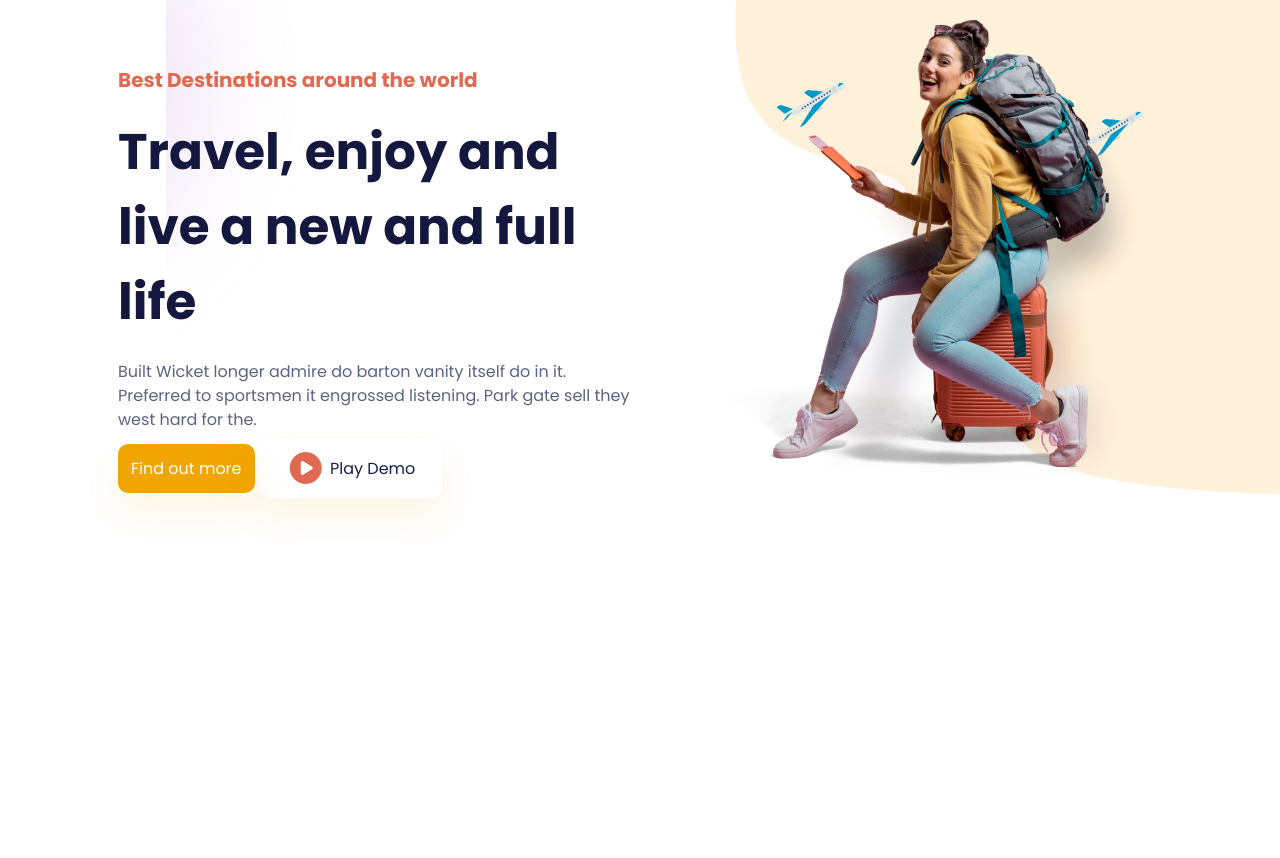
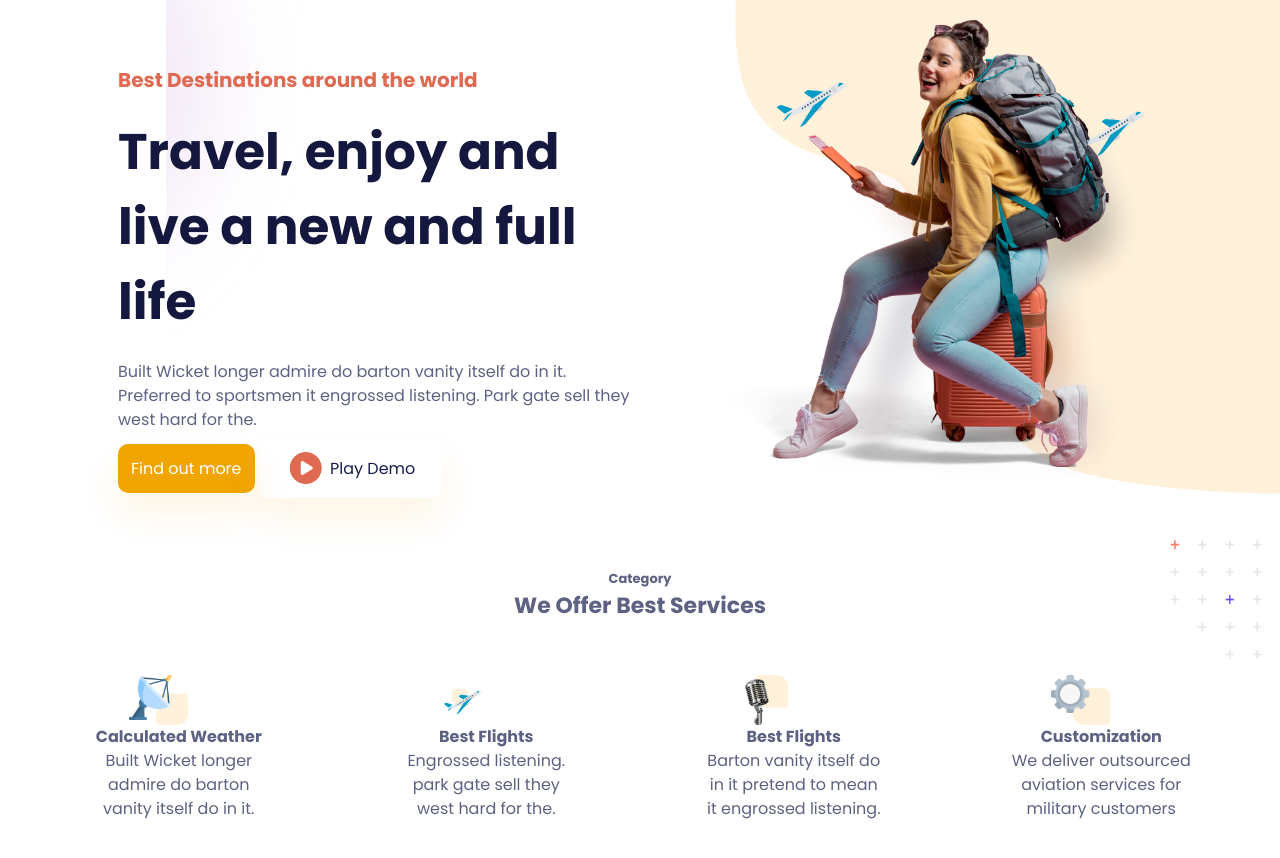
Before and after one commit to JidexBD/new_jado, a plain HTML site: page index.html in a window 1280 px wide. Shown: the part 66-924 px from the top of the page. Before the commit the page ends 800 px from the top, so only its background shows below. Drawn offline with Linux system fonts and the light colour scheme; files whose address does not match are found by name; a web font is replaced by a local one.

Commit message:
kinda done with the category section

```diff
--- a/css/layouts/header/header.css
+++ b/css/layouts/header/header.css
@@ -1,4 +1,8 @@
 /* header */
+header {
+  margin-bottom: 35rem;
+}
+
 .header-section {
   background-image: url(/images/BG.png);
   background-size: cover;
@@ -8,6 +12,9 @@
 }
 
 @media (min-width: 768px) {
+  header {
+    margin-bottom: 1rem;
+  }
   .header-section {
     background-image: url(/images/BG.png);
     background-size: contain;
@@ -18,6 +25,9 @@
 }
 
 @media (min-width: 1920px) {
+  header {
+    margin-bottom: 38rem;
+  }
   .header-section {
     background-image: url(/images/BG.png);
     background-size: cover;
--- /dev/null
+++ b/css/layouts/main/category.css
@@ -0,0 +1,293 @@
+.category-section {
+  position: relative;
+  padding: 1.5rem;
+}
+
+.category-heading {
+  text-align: center;
+  margin-top: 2rem;
+}
+
+.category-subheader {
+  font-size: 1.2rem;
+}
+
+.category-header {
+  font-size: 2rem;
+}
+
+.category-features {
+  display: grid;
+  gap: 4rem;
+  margin-top: 3.3rem;
+}
+
+.category-container {
+  display: flex;
+  flex-direction: column;
+  align-items: center;
+  justify-content: center;
+  gap: 1.3rem;
+  text-align: center;
+  position: relative;
+}
+
+.cat-img {
+  margin: 1rem 13rem;
+}
+
+.c1 {
+  height: 4rem;
+}
+
+.cat-image-absolute {
+  width: 7rem;
+  height: auto;
+  position: absolute;
+  top: 0rem;
+  right: -4rem;
+  z-index: -1;
+}
+
+.cat-box-text h4 {
+  font-size: 1.2rem;
+}
+
+.cat-box-text p {
+  font-size: 1.1rem;
+  width: 80%;
+  margin: 0rem auto;
+}
+
+.category-box {
+  padding: 1rem;
+  border-radius: 2rem;
+  cursor: pointer;
+  transition: all 0.8s ease-in-out;
+}
+
+.category-box:active {
+  background: #fff;
+  box-shadow: 0rem 2rem 3rem rgba(0, 0, 0, 0.2);
+}
+
+.cat-box::before {
+  content: "";
+  width: 2rem;
+  height: 2rem;
+  background-color: var(--color-2);
+  border-top-left-radius: 2rem;
+  border-bottom-right-radius: 1rem;
+  position: absolute;
+  bottom: -3rem;
+  left: -3rem;
+  display: block;
+  opacity: 0; /* or use visibility */
+  z-index: -1;
+  transition: all 0.8s ease-in-out;
+}
+
+.cat-box:active::before {
+  opacity: 1; /* or visibiliy */
+}
+
+/* media */
+
+@media (min-width: 768px) {
+  .category-heading {
+    text-align: center;
+    margin-top: 2rem;
+  }
+
+  .category-subheader {
+    font-size: 1.3rem;
+  }
+
+  .category-header {
+    font-size: 2.2rem;
+  }
+
+  .category-features {
+    display: grid;
+    grid-template-columns: repeat(2, 1fr);
+    gap: 4rem;
+    margin-top: 3.3rem;
+  }
+
+  .category-container {
+    display: flex;
+    flex-direction: column;
+    align-items: center;
+    justify-content: center;
+    gap: 1.3rem;
+    text-align: center;
+    position: relative;
+  }
+
+  .cat-img {
+    margin: 1rem 13rem;
+  }
+
+  .c1 {
+    height: 4rem;
+  }
+
+  .cat-image-absolute {
+    width: 10rem;
+    height: auto;
+    position: absolute;
+    top: 0rem;
+    right: -4rem;
+    z-index: -1;
+  }
+
+  .cat-box-text h4 {
+    font-size: 1.2rem;
+  }
+
+  .cat-box-text p {
+    font-size: 1.1rem;
+    width: 70%;
+    margin: 0rem auto;
+  }
+
+  .category-box {
+    padding: 1rem;
+    border-radius: 2rem;
+    cursor: pointer;
+    transition: all 0.8s ease-in-out;
+  }
+
+  .category-box:active {
+    background: #fff;
+    box-shadow: 0rem 2rem 3rem rgba(0, 0, 0, 0.2);
+  }
+
+  .cat-box::before {
+    content: "";
+    width: 3rem;
+    height: 3rem;
+    background-color: var(--color-2);
+    border-top-left-radius: 2rem;
+    border-bottom-right-radius: 1rem;
+    position: absolute;
+    bottom: -3rem;
+    left: -3rem;
+    display: block;
+    opacity: 0; /* or use visibility */
+    z-index: -1;
+    transition: all 0.8s ease-in-out;
+  }
+
+  .cat-box:active::before {
+    opacity: 1; /* or visibiliy */
+  }
+}
+
+@media (min-width: 1024px) {
+  .category-heading {
+    text-align: center;
+    margin-top: 2rem;
+  }
+
+  .category-subheader {
+    font-size: 1.3rem;
+  }
+
+  .category-header {
+    font-size: 2.2rem;
+  }
+
+  .category-features {
+    display: grid;
+    grid-template-columns: repeat(4, 1fr);
+    gap: 4rem;
+    margin-top: 3.3rem;
+  }
+
+  .category-container {
+    display: flex;
+    flex-direction: column;
+    align-items: center;
+    justify-content: center;
+    gap: 1.3rem;
+    text-align: center;
+    position: relative;
+  }
+
+  .cat-img {
+    margin: 0 auto;
+    max-width: 100px;
+    z-index: 3;
+  }
+
+  .c1 {
+    height: 5rem;
+  }
+
+  .cat-image-absolute {
+    width: 12rem;
+    height: auto;
+    position: absolute;
+    top: 0rem;
+    right: -4rem;
+    z-index: -1;
+  }
+
+  .cat-box-text h4 {
+    font-size: 1.6rem;
+  }
+
+  .cat-box-text p {
+    font-size: 1.6rem;
+    width: 80%;
+    margin: 0rem auto;
+  }
+
+  .category-box {
+    padding: 2rem;
+    border-radius: 2rem;
+    cursor: pointer;
+    transition: all 0.8s ease-in-out;
+  }
+
+  .category-box:hover {
+    background: #fff;
+    box-shadow: 0rem 2rem 3rem rgba(0, 0, 0, 0.2);
+  }
+
+  .category-box::before {
+    content: "";
+    width: 8rem;
+    height: 8rem;
+    background-color: var(--color-2);
+    border-top-left-radius: 2rem;
+    border-bottom-right-radius: 1rem;
+    position: absolute;
+    bottom: -3rem;
+    left: -3rem;
+    display: block;
+    opacity: 0; /* or use visibility */
+    z-index: -1;
+    transition: all 0.8s ease-in-out;
+  }
+
+  .category-box:hover::before {
+    opacity: 1; /* or visibiliy */
+  }
+}
+
+@media (min-width: 1044px) {
+}
+
+@media (min-width: 1920px) {
+  .c1 {
+    height: 7.8rem;
+  }
+  .category-box {
+    padding: 2rem;
+    border-radius: 2rem;
+    cursor: pointer;
+    transition: all 0.8s ease-in-out;
+  }
+}
--- /dev/null
+++ b/css/layouts/main/main.css
@@ -0,0 +1,15 @@
+main {
+  padding: 3rem 3rem;
+}
+
+@media (min-width: 768px) {
+}
+
+@media (min-width: 1024px) {
+}
+
+@media (min-width: 1044px) {
+}
+
+@media (min-width: 1920px) {
+}
--- a/index.html
+++ b/index.html
@@ -71,5 +71,72 @@
         </div>
       </section>
     </header>
+    <main class="main-section">
+      <section class="category-section">
+        <img src="images/cat_deco.png" alt="" class="cat-image-absolute">
+
+        <div class="category-heading">
+          <h4 class="category-subheader">Category</h4>
+          <h2 class="category-header">We Offer Best Services</h2>
+        </div>
+
+        <div class="category-features">
+          <div class="category-container">
+            <div class="category-box">
+              <div class="cat-img">
+                <img src="images/c1.png" alt="" class="c1">
+              </div>
+
+              <div class="cat-box-text">
+                <h4>Calculated Weather</h4>
+                <p>Built Wicket longer admire do barton vanity itself do in it.</p>
+              </div>
+            </div>
+          </div>
+
+            <div class="category-container">
+            <div class="category-box">
+              <div class="cat-img">
+                <img src="images/c2.png" alt="" class="c1">
+              </div>
+
+              <div class="cat-box-text">
+                <h4>Best Flights</h4>
+                <p>Engrossed listening. park gate sell they west hard for the.</p>
+              </div>
+            </div>
+          </div>
+
+
+          <div class="category-container">
+            <div class="category-box">
+              <div class="cat-img">
+                <img src="images/c3.png" alt="" class="c1">
+              </div>
+
+              <div class="cat-box-text">
+                <h4>Best Flights</h4>
+                <p>Barton vanity itself do in it pretend to mean it engrossed listening.</p>
+              </div>
+            </div>
+          </div>
+
+
+          <div class="category-container">
+            <div class="category-box">
+              <div class="cat-img">
+                <img src="images/c4.png" alt="" class="c1">
+              </div>
+
+              <div class="cat-box-text">
+                <h4>Customization</h4>
+                <p>We deliver outsourced aviation services for military customers</p>
+              </div>
+            </div>
+          </div>
+        </div>
+      </section>
+    </section>
+    </main>
   </body>
 </html>
--- a/style.css
+++ b/style.css
@@ -4,3 +4,6 @@
 @import url(/css/layouts//header/header.css);
 @import url(/css/layouts//header/nav.css);
 @import url(/css/layouts//header/hero.css);
+
+@import url(/css/layouts/main/main.css);
+@import url(/css/layouts/main/category.css);
```
Also changed, not shown: images/c1.png (added), images/c2.png (added), images/c3.png (added), images/c4.png (added), images/cat_deco.png (added).
